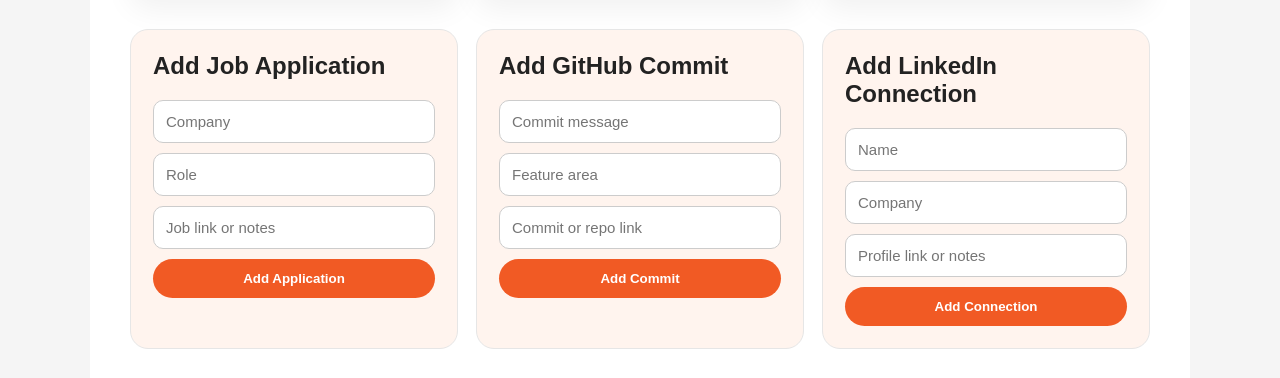
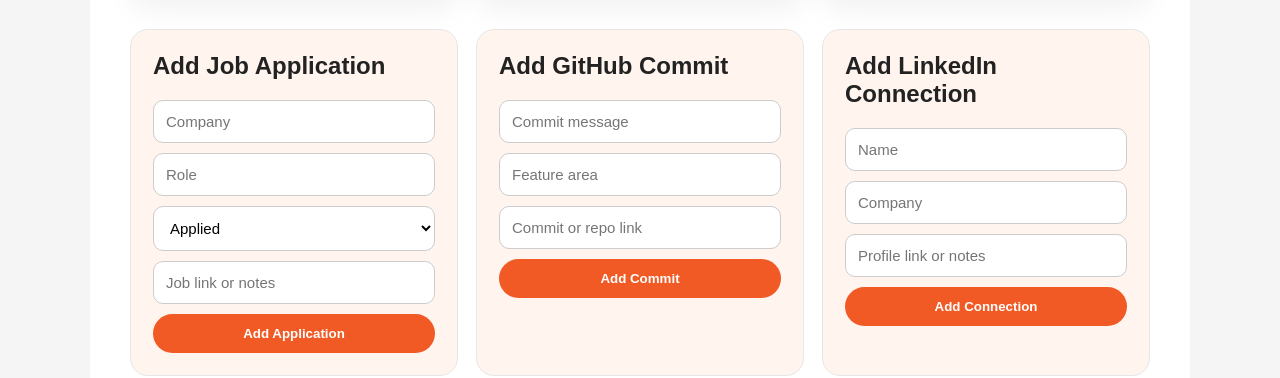
Before and after one commit to DuleyWilliams/career-quota-tracker, a plain HTML site: page index.html in a window 1280 px wide. Both pictures are taken after typing "Sample", "Sample", "Sample" into the empty fields and a click on the button "Add Application". Shown: the part 404-782 px from the top of the page. Drawn offline with Linux system fonts and the light colour scheme.

Commit message:
Add job application status tracking

```diff
--- a/index.html
+++ b/index.html
@@ -41,9 +41,22 @@
   <section class="forms">
   <div class="form-card">
   <h2>Add Job Application</h2>
+
   <input id="jobCompany" placeholder="Company" />
   <input id="jobRole" placeholder="Role" />
+
+  <select id="jobStatus">
+    <option value="Saved">Saved</option>
+    <option value="Applied" selected>Applied</option>
+    <option value="Assessment">Assessment</option>
+    <option value="Interview">Interview</option>
+    <option value="Follow Up">Follow Up</option>
+    <option value="Rejected">Rejected</option>
+    <option value="Offer">Offer</option>
+  </select>
+
   <input id="jobLink" placeholder="Job link or notes" />
+
   <button onclick="addJob()">Add Application</button>
 </div>
 
--- a/script.js
+++ b/script.js
@@ -15,6 +15,7 @@
 function addJob() {
   const company = document.getElementById("jobCompany").value.trim();
   const role = document.getElementById("jobRole").value.trim();
+  const status = document.getElementById("jobStatus").value;
   const link = document.getElementById("jobLink").value.trim();
 
   if (!company || !role) {
@@ -25,12 +26,14 @@
   data.jobs.push({
     company,
     role,
+    status,
     link,
     date: new Date().toLocaleDateString()
   });
 
   document.getElementById("jobCompany").value = "";
   document.getElementById("jobRole").value = "";
+  document.getElementById("jobStatus").value = "Applied";
   document.getElementById("jobLink").value = "";
 
   render();
@@ -88,11 +91,11 @@
   localStorage.setItem(STORAGE_KEY, JSON.stringify(data));
 
   renderList(
-    "jobList",
-    data.jobs,
-    item => `${item.date} | ${item.company}: ${item.role}`,
-    "jobs"
-  );
+  "jobList",
+  data.jobs,
+  item => `${item.date} | ${item.status || "Applied"} | ${item.company}: ${item.role}`,
+  "jobs"
+);
 
   renderList(
     "commitList",
--- a/styles.css
+++ b/styles.css
@@ -203,3 +203,25 @@
   color: var(--muted);
   font-style: italic;
 }
+
+select {
+  width: 100%;
+  padding: 12px;
+  border: 1px solid #ccc;
+  border-radius: 10px;
+  margin-bottom: 10px;
+  font-size: 15px;
+  background: white;
+}
+
+.status-pill {
+  display: inline-block;
+  background: var(--soft);
+  color: var(--orange);
+  border: 1px solid var(--orange);
+  border-radius: 999px;
+  padding: 3px 9px;
+  font-size: 12px;
+  font-weight: 700;
+  margin-right: 6px;
+}
```
Lines whose indentation alone changed are shown as unchanged.
